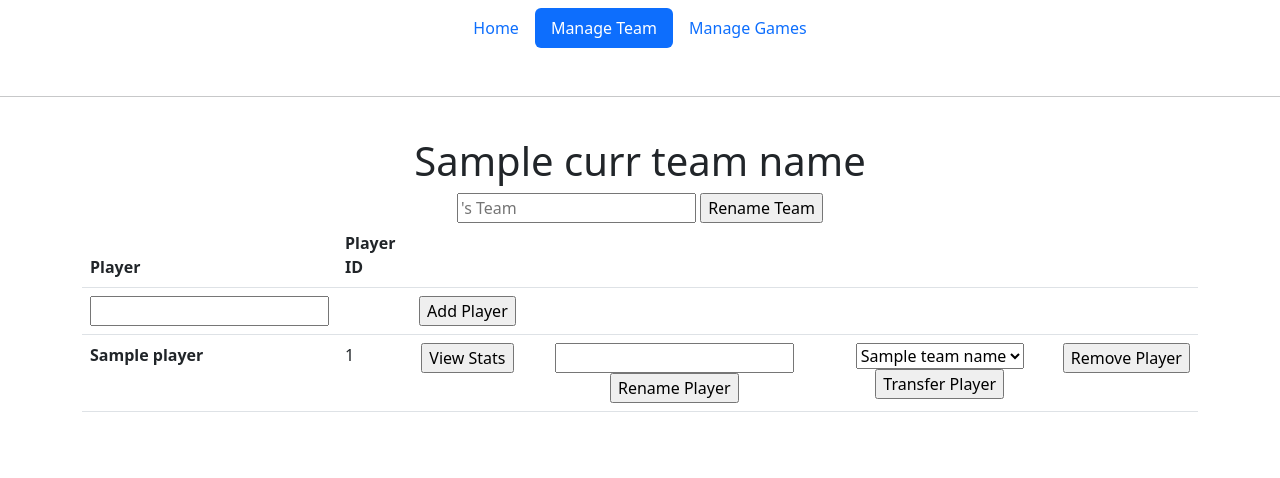
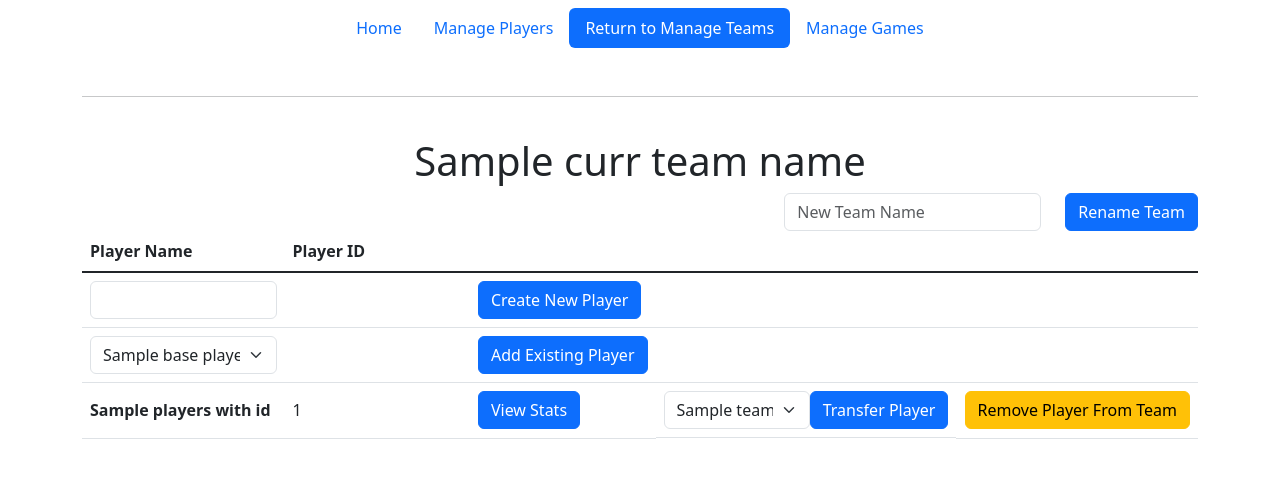
Before and after one commit to tpny/ultimate_stats_tracker, a Flask app: template templates/edit_team.html in a window 1280 px wide. Shown: the top 478 px of the page. Run offline with Flask 2, Linux system fonts and the light colour scheme; the template is opened without the code that fills it: most values are stand-ins (such as "Sample title", 1, 10 or a date in 2020); some libraries are stand-ins or nearby versions.

Commit message:
allow multiple player to play for multiple teams

```diff
--- a/main.py
+++ b/main.py
@@ -23,12 +23,58 @@ CALLAHAN = 7
 STATS_COUNT = 8
 
 #static
+id_to_teams = {}
 teams_to_id = {}
-players_to_id = {}
-id_to_teams = {}
 id_to_players = {}
-team_id_to_players = {}
+team_id_to_player_ids = {}
+base_players_to_id = {}
 
+def update_db_player_stats():
+  unprocessed_plays = db_connector.get_plays(unprocessed = True)
+  for unprocessed_play in unprocessed_plays:
+    team_id = unprocessed_play[0]
+    game_id = unprocessed_play[1]
+    plays_str = unprocessed_play[2]
+    players_to_id = {}
+    for players_in_team in db_connector.get_players(team_id):
+      players_to_id[players_in_team[1]] = players_in_team[0]
+    player_stats, invalid_moves = compute_play_stats(plays_str.split(","), players_to_id)
+    db_connector.insert_or_update_player_stats(player_stats, players_to_id, team_id, unprocessed_play[1])
+    db_connector.insert_or_update_play(team_id, game_id, plays_str, processed = True)
+
+def refresh_globals():
+  global id_to_teams
+  global teams_to_id
+  id_to_teams = {}
+  teams_to_id = {}
+
+  for team_id, team_name in db_connector.get_teams():
+    team_id = str(team_id)
+
+    id_to_teams[team_id] = team_name
+    teams_to_id[team_name] = team_id
+
+  global id_to_players
+  global team_id_to_player_ids
+  global base_players_to_id
+  id_to_players = {}
+  team_id_to_player_ids = {}
+  base_players_to_id = {}
+
+
+  for player_id, player_name, team_id, player_base_id in db_connector.get_players():
+    player_id = str(player_id)
+
+    if(not player_base_id):
+      base_players_to_id[player_name] = player_id
+
+    id_to_players[player_id] = player_name
+
+    if(team_id): # this player is associated with a team
+      team_id = str(team_id)
+      if(team_id not in team_id_to_player_ids):
+        team_id_to_player_ids[team_id] = set()
+      team_id_to_player_ids[team_id].add(player_id)
 
 def compute_play_stats(play_seq, players_in_team):
   player_stats = {}
@@ -47,6 +93,7 @@ def compute_play_stats(play_seq, players_in_team):
           player_stats[player][BLOCK] -= 1
 
     else: # is not player
+      print(player, player_stats)
       player = one_prior
       if(play == "DEFENSE"):
         player_stats[player][BLOCK] += 1
@@ -81,33 +128,6 @@ def compute_play_stats(play_seq, players_in_team):
 
   return player_stats, invalid_moves
 
-@APP.route('/record/<team_name>_<game_id>', methods = ["POST", "GET"])
-def record(team_name, game_id):
-  global teams_to_id
-  global team_id_to_players
-
-  team_id = teams_to_id[team_name]
-
-  play = db_connector.get_plays(team_id = team_id, game_id = game_id)
-  plays = []
-  if(play): #not empty
-      plays = play[2].split(",")
-  if(request.method == "POST"):
-    action_type = request.form.get("button")
-    play = db_connector.get_plays(team_id = team_id, game_id = game_id)
-    if(action_type == "UNDO"):
-      del plays[-1]
-    else:
-      plays.append(action_type)
-    plays_str = ",".join(plays)
-    db_connector.insert_or_update_play(team_id = team_id, game_id = game_id, plays_str = plays_str, processed = False)
-
-  team_players = team_id_to_players[teams_to_id[team_name]]
-  player_stats, invalid_moves = compute_play_stats(plays, team_players)
-
-  return render_template("record.html", players = sorted(team_players), plays = reversed(plays[-10:]), actions = ACTIONS, invalid_moves = invalid_moves, stats_header = STATS, player_stats = player_stats, hide_stats = "" if player_stats else "hidden", disable_undo = len(plays) == 0)
-
-
 @APP.route('/')
 @APP.route('/index')
 def index():
@@ -121,6 +141,55 @@ def index():
   for game in games:
     game_info.append((game[0], team_dict[game[1]], team_dict[game[2]]))
   return render_template("index.html", game_info = game_info)
+
+@APP.route('/record/<team_id>_<game_id>', methods = ["POST", "GET"])
+def record(team_id, game_id):
+  global id_to_teams
+  global id_to_players
+  global team_id_to_player_ids
+  global base_players_to_id
+
+  team_id = str(team_id)
+  game_id = str(game_id)
+
+  play = db_connector.get_plays(team_id = team_id, game_id = game_id)
+  plays = []
+  if(play): #not empty
+      plays = play[2].split(",")
+  if(request.method == "POST"):
+    action_type = request.form.get("button")
+    print(action_type)
+    if(action_type == "UNDO"):
+      del plays[-1]
+    else:
+      plays.append(action_type)
+
+    plays_str = ",".join(plays)
+    db_connector.insert_or_update_play(team_id = team_id, game_id = game_id, plays_str = plays_str, processed = False)
+
+  player_stats, invalid_moves = compute_play_stats(plays, team_id_to_player_ids[team_id])
+
+  player_stats_in_names = {}
+  for player_id in player_stats:
+    player_stats_in_names[id_to_players[player_id]] = player_stats[player_id]
+
+  invalid_moves_in_name = set()
+  for invalid_move in invalid_moves:
+    if(invalid_move in id_to_players):
+      invalid_moves_in_name.add(id_to_players[invalid_move])
+    else:
+      invalid_moves_in_name.add(invalid_move)
+
+  plays_in_name = []
+  for play in reversed(plays[-10:]):
+    if(play in id_to_players):
+      plays_in_name.append(id_to_players[play])
+    else:
+      plays_in_name.append(play)
+
+  players_in_team = sorted(map(lambda player_id: (player_id, id_to_players[player_id]), team_id_to_player_ids[team_id]))
+  return render_template("record.html", team_name = id_to_teams[team_id], players_in_team = players_in_team, plays = plays_in_name, actions = ACTIONS, invalid_moves = invalid_moves_in_name, stats_header = STATS, player_stats = player_stats_in_names, hide_stats = "" if player_stats_in_names else "hidden", disable_undo = len(plays_in_name) == 0)
+
 
 @APP.route('/list_teams', methods = ["POST", "GET"])
 def list_teams():
@@ -139,63 +208,75 @@ def list_teams():
         err = "Team {} already exists".format(new_team)
       else:
         db_connector.create_team(new_team);
-        refresh_teams()
+        refresh_globals()
         return redirect(url_for("edit_team", team_name = new_team))
 
   return render_template("list_teams.html", teams_to_id = teams_to_id, error = err)
 
+
 @APP.route('/edit_team/<team_name>', methods = ["POST", "GET"])
 def edit_team(team_name):
+  global id_to_teams
   global teams_to_id
-  global id_to_teams
-  global players_to_id
+  global id_to_players
+  global team_id_to_player_ids
+  global base_players_to_id
 
   team_id = teams_to_id[team_name]
   err = ""
   if(request.method == "POST"):
     action_type = request.form.get("button")
-    if(action_type == "Add Player"):
+    if(action_type == "Create New Player"):
       new_player = request.form.get("player_name")
-      if(new_player in players_to_id):
-        err = "Player {} already registered with {}".format(new_player, id_to_teams[players_to_id[new_player][1]])
+      if(new_player in base_players_to_id):
+        err = "Player {} is already registered. ID: {}".format(new_player, base_players_to_id[new_player])
       else:
         db_connector.create_player(player_name = new_player, team_id = team_id);
-        refresh_players()
-    elif(action_type == "Remove Player"):
-      player_name = request.form.get("player_name")
-      print(player_name, players_to_id[player_name][0])
-      db_connector.remove_player(players_to_id[player_name][0])
-      refresh_players()
-    elif(action_type == "Rename Player"):
-      player_name = request.form.get("player_name")
-      new_player_name = request.form.get("new_name")
-      if(new_player_name in players_to_id):
-        err = "Player {} already registered with {}".format(new_player_name, id_to_teams[players_to_id[new_player_name][1]])
-      else:
-        db_connector.update_player(players_to_id[player_name][0], new_player_name, team_id)
-        refresh_players()
+        refresh_globals()
+    elif(action_type == "Add Existing Player"):
+      new_player = request.form.get("player_name")
+
+      db_connector.create_player(player_name = new_player, team_id = team_id, base_id = base_players_to_id[new_player]);
+      refresh_globals()
+    elif(action_type == "Remove Player From Team"):
+      player_id = request.form.get("player_id")
+      db_connector.remove_player(player_id)
+      refresh_globals()
     elif(action_type == "Transfer Player"):
-      player_name = request.form.get("player_name")
+      player_id = request.form.get("player_id")
       new_team_id = teams_to_id[request.form.get("new_team")]
-      db_connector.update_player(players_to_id[player_name][0], player_name, new_team_id)
-      refresh_players()
+      db_connector.update_player(player_id, new_team_id)
+      refresh_globals()
     elif(action_type == "View Stats"):
-      return redirect(url_for("view_player_stat", player_name = request.form.get("player_name")))
+      pass
+      # return redirect(url_for("view_player_stat", player_name = request.form.get("player_name")))
     elif(action_type == "Rename Team"):
       new_team_name = request.form.get("new_name")
       if(new_team_name in teams_to_id):
-        err = "Team {} already exists".format(new_team_name)
+        err = "Team {} is already registered. ID: {}".format(new_team_name, teams_to_id[new_team_name])
       else:
         db_connector.update_team(team_id = team_id, team_name = new_team_name)
-        refresh_teams()
+        refresh_globals()
         return redirect(url_for("edit_team", team_name = new_team_name))
 
-  players = []
-  for player_name in players_to_id:
-    if(players_to_id[player_name][1] == team_id):
-      players.append((player_name, players_to_id[player_name][0]))
+  team_players_with_id = []
+  team_players_name = set()
+  if(team_id in team_id_to_player_ids):
+    for player_id in team_id_to_player_ids[team_id]:
+      team_players_with_id.append((player_id, id_to_players[player_id]))
+      team_players_name.add(id_to_players[player_id])
 
-  return render_template("edit_team.html", curr_team_name = team_name, error = err, players = players, team_names = teams_to_id.keys())
+  base_players = []
+  for base_player_name in sorted(base_players_to_id.keys()):
+    if(base_player_name not in team_players_name):
+      base_players.append(base_player_name)
+
+  transferable_teams = []
+  for new_team in teams_to_id.keys():
+    if(new_team != team_name):
+      transferable_teams.append(new_team)
+
+  return render_template("edit_team.html", base_players = base_players, curr_team_name = team_name, error = err, players_with_id = sorted(team_players_with_id, key=lambda x: x[0]), team_names = transferable_teams)
 
 @APP.route('/list_games', methods = ["POST", "GET"])
 def list_games():
@@ -208,68 +289,62 @@ def list_games():
       game_time = request.form.get("game_time")
       note =request.form.get("note")
       if(home_team_id == away_team_id):
-        err = "Home and aways team cannot be the same"
+        err = "Home and away team cannot be the same"
       else:
-        # def create_game(self, home_team_id, away_team_id, game_time = None):
         db_connector.create_game(home_team_id = home_team_id, away_team_id = away_team_id, game_time = game_time)
     elif(action_type == "Start Record"):
-      team_name = id_to_teams[int(request.form.get("team_id"))]
-      game_id = int(request.form.get("game_id"))
-      print(team_name, game_id)
-      return redirect(url_for("record", team_name = team_name, game_id = game_id))
+      return redirect(url_for("record", team_id = request.form.get("team_id"), game_id = request.form.get("game_id")))
 
   return render_template("list_games.html", team_names = teams_to_id.keys(), games = db_connector.get_games(), id_to_teams = id_to_teams, error = err)
 
 
+@APP.route('/list_players', methods = ["POST", "GET"])
+def list_players():
+  global id_to_teams
+  global teams_to_id
+  global id_to_players
+  global team_id_to_player_ids
+  global base_players_to_id
+
+  err = ""
+  if(request.method == "POST"):
+    action_type = request.form.get("button")
+    if(action_type == "Create New Player"):
+      new_player = request.form.get("player_name")
+      if(new_player in base_players_to_id):
+        err = "Player {} is already registered. ID: {}".format(new_player, base_players_to_id[new_player])
+      else:
+        db_connector.create_player(player_name = new_player, team_id = team_id);
+        refresh_globals()
+    elif(action_type == "Remove Player"):
+      player_id = request.form.get("player_id")
+      db_connector.remove_player(player_id, is_base = True)
+      refresh_globals()
+    elif(action_type == "Rename Player"):
+      player_name = request.form.get("player_name")
+      player_id = request.form.get("player_id")
+      new_name = request.form.get("new_name")
+      if(new_name in base_players_to_id):
+        err = "Player {} is already registered. ID: {}".format(new_name, base_players_to_id[new_name])
+      else:
+        db_connector.update_player(base_players_to_id[player_name], new_name)
+        refresh_globals()
+    elif(action_type == "View Stats"):
+      pass
+
+  return render_template("list_players.html", base_players_to_id = base_players_to_id, error = err)
+
 @APP.route('/view_team_stat/<team_name>', methods = ["POST", "GET"])
 def view_team_stat(team_name):
-  team_id = teams_to_id(team_name)
   return "TODO"
 
 @APP.route('/view_player_stat/<player_name>', methods = ["POST", "GET"])
 def view_player_stat(player_name):
-  player_id = players_to_id[player_name]
   return "TODO"
 
-def update_db_player_stats():
-  unprocessed_plays = db_connector.get_plays(unprocessed = True)
-  for unprocessed_play in unprocessed_plays:
-    team_id = unprocessed_play[0]
-    game_id = unprocessed_play[1]
-    plays_str = unprocessed_play[2]
-    players_to_id = {}
-    for players_in_team in db_connector.get_players(team_id):
-      players_to_id[players_in_team[1]] = players_in_team[0]
-    player_stats, invalid_moves = compute_play_stats(plays_str.split(","), players_to_id)
-    db_connector.insert_or_update_player_stats(player_stats, players_to_id, team_id, unprocessed_play[1])
-    db_connector.insert_or_update_play(team_id, game_id, plays_str, processed = True)
-
-def refresh_teams():
-  global teams_to_id
-  global id_to_teams
-  teams_to_id = {}
-  id_to_teams = {}
-
-  for team_id, team_name in db_connector.get_teams():
-    teams_to_id[team_name] = team_id
-    id_to_teams[team_id] = team_name
-
-def refresh_players():
-  global players_to_id
-  global id_to_players
-  global team_id_to_players
-  players_to_id = {}
-  id_to_players = {}
-  team_id_to_players = {}
-
-  players_to_id = {}
-  for player_id, player_name, team_id in db_connector.get_players():
-    players_to_id[player_name] = (player_id, team_id)
-    id_to_players[player_id] = player_name
-    if(team_id not in team_id_to_players):
-      team_id_to_players[team_id] = set()
-    team_id_to_players[team_id].add(player_name)
-
+@APP.route('/view_game_stat/<game_id>', methods = ["POST", "GET"])
+def view_game_stat(game_id):
+  return "TODO"
 
 
 if __name__ == "__main__":
@@ -284,9 +359,9 @@ if __name__ == "__main__":
   print("get_games")
   print(db_connector.get_games())
 
-  refresh_teams()
-  refresh_players()
-  update_db_player_stats()
+  refresh_globals()
+  refresh_globals()
+  # update_db_player_stats()
 
   #db_connector.get_player_stats(game_id = None, player_id = None, team_id = None)
 
--- a/templates/base.html
+++ b/templates/base.html
@@ -9,14 +9,15 @@
     <header class="d-flex justify-content-center py-2">
       <ul class="nav nav-pills">
         <li class="nav-item"><a href="{{url_for('index')}}" class="nav-link {% block index_active %}{% endblock %}" aria-current="page">Home</a></li>
-        <li class="nav-item"><a href="{{url_for('list_teams')}}" class="nav-link {% block list_teams_active %}{% endblock %}">Manage Team</a></li>
-        <li class="nav-item"><a href="{{url_for('list_games')}}" class="nav-link {% block list_games_active %}{% endblock %}">Manage Games</a></li>
+        <li class="nav-item"><a href="{{url_for('list_players')}}" class="nav-link {% block list_players_active %}{% endblock %}">{% block list_manage_player %}Manage Players{% endblock %}</a></li>
+        <li class="nav-item"><a href="{{url_for('list_teams')}}" class="nav-link {% block list_teams_active %}{% endblock %}">{% block list_manage_team %}Manage Teams{% endblock %}</a></li>
+        <li class="nav-item"><a href="{{url_for('list_games')}}" class="nav-link {% block list_games_active %}{% endblock %}">{% block list_manage_game %}Manage Games{% endblock %}</a></li>
       </ul>
     </header>
+    <br>
+    <hr>
+    <br>
   </div>
-  <br>
-  <hr>
-  <br>
   <body>
     <div class="container" >{% block content %}{% endblock %}</div>
   </body>
--- a/templates/edit_team.html
+++ b/templates/edit_team.html
@@ -1,78 +1,95 @@
 {% extends "base.html" %}
 {% block list_teams_active %}active{% endblock %}
+{% block list_manage_team %}Return to Manage Teams{% endblock %}
 {% block content %}
 <div {% if error|length == 0 %} hidden {% endif %}class="alert alert-warning" role="alert">
     {{error}}
 </div>
-<form action="" method="post" class="text-center">
-  <h1>{{curr_team_name}}</h1>
-  <input type="text" name="new_name" placeholder="'s Team" required>
-  <input type="submit" name="button" value="Rename Team" >
+<h1 class="text-center">{{curr_team_name}}</h1>
+<form action="" method="post" class="row text-end d-flex justify-content-end">
+  <div class="col-auto">
+    <input type="text" name="new_name" placeholder="New Team Name" class="form-control" required>
+  </div>
+  <div class="col-auto">
+    <input type="submit" name="button" class="btn btn-primary" value="Rename Team" >
+  </div>
 </form>
+<div class="table-responsive">
   <table class="table">
     <thead>
       <tr>
-    <th scope="col">Player</th>
+      <th scope="col">Player Name</th>
       <th scope="col">Player ID</th>
-    <th scope="col"></th>
       <th scope="col"></th>
       <th scope="col"></th>
       <th scope="col"></th>
       </tr>
     </thead>
-  <tbody>
-
+    <tbody class="table-group-divider">
     <tr>
-  <form action="" method="post" class="text-center">
+    <form action="" method="post" class="form-control">
       <th scope="row">
-      <input type="text" name="player_name" placeholder="" required>
+        <input type="text" name="player_name" class="form-control" placeholder="" required>
       </th>
       <td></td>
       <td>
-      <input type="submit" name="button" value="Add Player" >
+        <input type="submit" name="button" class="btn btn-primary" value="Create New Player" >
       </td>
       <td></td>
+      <td></td>
+    </form>
+    </tr>
+    <tr>
+    <form action="" method="post" class="form-control">
+      <th scope="row">
+        <select class="form-select" name="player_name">
+          {% for player_name  in base_players %}
+          <option value="{{player_name}}" >{{player_name}}</option>
+          {% endfor %}
+        </select>
+      </th>
+      <td></td>
+      <td>
+        <input type="submit" name="button" class="btn btn-primary" value="Add Existing Player" >
+      </td>
       <td></td>
       <td></td>
     </form>
     </tr>
 
-  {% for player, player_id in players %}
+    {% for player_id, player_name in players_with_id %}
     <tr>
-    <th scope="row">{{player}}</th>
-    <td>{{player_id}}</td>
+      <form action="" method="post"  class="form-control">
+        <input type="hidden" name="player_id" value="{{player_id}}" >
+        <th scope="row"><input type="text" readonly class="form-control-plaintext fw-bold" value="{{player_name}}"></th>
+        <td><input type="text" readonly class="form-control-plaintext" value="{{player_id}}"></td>
         <td>
-      <form action="" method="post" class="text-center">
-        <input type="hidden" name="player_name" value="{{player}}" >
-        <input type="submit" name="button" value="View Stats" >
-      </form>
+          <input type="submit" name="button" class="btn btn-primary" value="View Stats" >
         </td>
-    <td>
-      <form action="" method="post" class="text-center">
-        <input type="hidden" name="player_name" value="{{player}}" >
-        <input type="text" name="new_name" placeholder="" required>
-        <input type="submit" name="button" value="Rename Player" >
-      </form>
-    </td>
-    <td>
-      <form action="" method="post" class="text-center">
-        <input type="hidden" name="player_name" value="{{player}}" >
-        <select name="new_team">
+        <td class="d-flex flex-nowrap">
+          <select class="form-select form" name="new_team">
             {% for team_name in team_names %}
             <option value="{{team_name}}" {% if team_name == curr_team_name %} selected {% endif %}>{{team_name}}</option>
             {% endfor %}
           </select>
-        <input type="submit" name="button" value="Transfer Player" >
+          <input type="submit" name="button" class="btn btn-primary" value="Transfer Player" >
+        </td>
+        <td class="text-end">
+          <input type="submit" name="button" class="btn btn-warning" value="Remove Player From Team" >
+        </td>
       </form>
-    </td>
-    <td>
-      <form action="" method="post" class="text-center">
-        <input type="hidden" name="player_name" value="{{player}}" >
-        <input type="submit" name="button" value="Remove Player" >
-      </form>
-    </td>
     </tr>
     {% endfor %}
     </tbody>
   </table>
+</div>
 {% endblock %}
+
+
+  <!--     <td>
+        <form action="" method="post">
+          <input type="hidden" name="player_name" value="{{player}}" >
+          <input type="text" name="new_name" placeholder="" required>
+          <input type="submit" name="button" class="btn btn-primary" value="Rename Player" >
+        </form>
+      </td> -->
```
Also changed, not shown: mysql_connector.py (+64 -44 lines), templates/index.html (+7 -4 lines), templates/list_games.html (+23 -27 lines), templates/list_players.html (added, +62 -0 lines), templates/list_teams.html (+13 -10 lines), templates/record.html (+8 -4 lines). Lines whose indentation alone changed are shown as unchanged.
